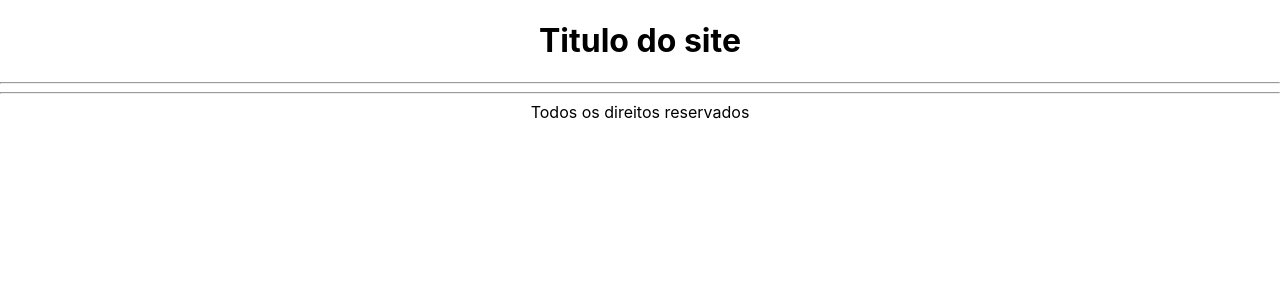
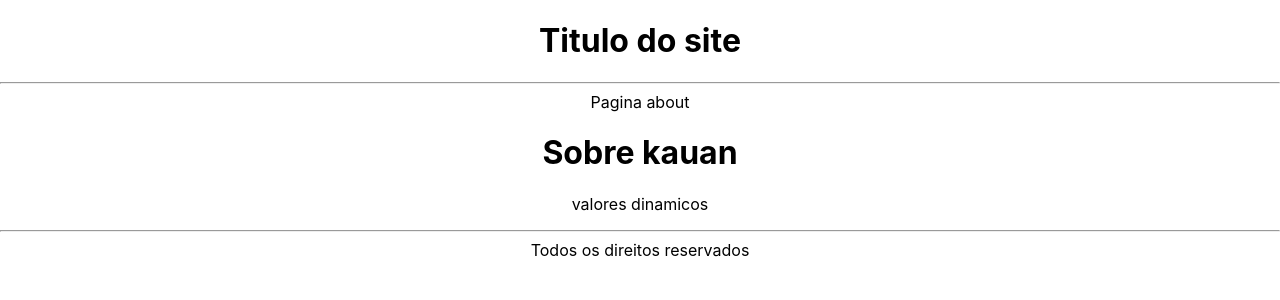
Before and after one commit to KAUANPEREIRA/rotasreactrouterdom, a React (Create React App) app: page /About/kauan in a window 1280 px wide. Shown: the top 300 px of the page. Built offline with nearby package versions, Linux system fonts and the light colour scheme.

Commit message:
estudando mais sobre rotas com react

```diff
--- a/src/App.tsx
+++ b/src/App.tsx
@@ -3,6 +3,9 @@ import {Routes,Route} from 'react-router-dom'
 import './App.css';
 import { About } from './pages/About';
 import Home from './pages/Home';
+
+import { AboutItem } from './pages/AboutItem';
+import { NotFound } from './pages/NotFound';
 
 function App() {
   return (
@@ -16,6 +19,8 @@ function App() {
         <Routes>
           <Route path='/' element={<Home/>}/>
           <Route path="/About" element={<About/>}/>
+          <Route path="/About/:slug" element={<AboutItem/>}/>
+          <Route path="*" element={<NotFound/>}/>
         </Routes>
       </div>
       <hr></hr>
--- a/src/pages/About.tsx
+++ b/src/pages/About.tsx
@@ -1,10 +1,15 @@
 import React from 'react'
+import {Link} from "react-router-dom"
 
 export const About = () => {
   return (
     <div>
-
         Pagina about
+        <h1>Lista dos envolvidos</h1>
+        <ul>
+          <li><Link to={"pedro"}>Pedro</Link></li>
+          <li><Link to={"kauan"}>Kauan</Link></li>
+        </ul>
     </div>
   )
 }
--- /dev/null
+++ b/src/pages/AboutItem.tsx
@@ -0,0 +1,17 @@
+import React from 'react'
+import { useParams } from 'react-router-dom'
+
+export const AboutItem = () => {
+
+  const params = useParams()
+
+  return (
+    <div>
+        Pagina about
+        <h1>Sobre {params.slug}</h1>
+
+        <p>valores dinamicos</p>
+
+    </div>
+  )
+}
--- /dev/null
+++ b/src/pages/NotFound.tsx
@@ -0,0 +1,9 @@
+import React from 'react'
+
+export const NotFound = () => {
+  return (
+    <div>
+        <h1>Pagina não encontrada!!</h1>
+    </div>
+  )
+}
```
